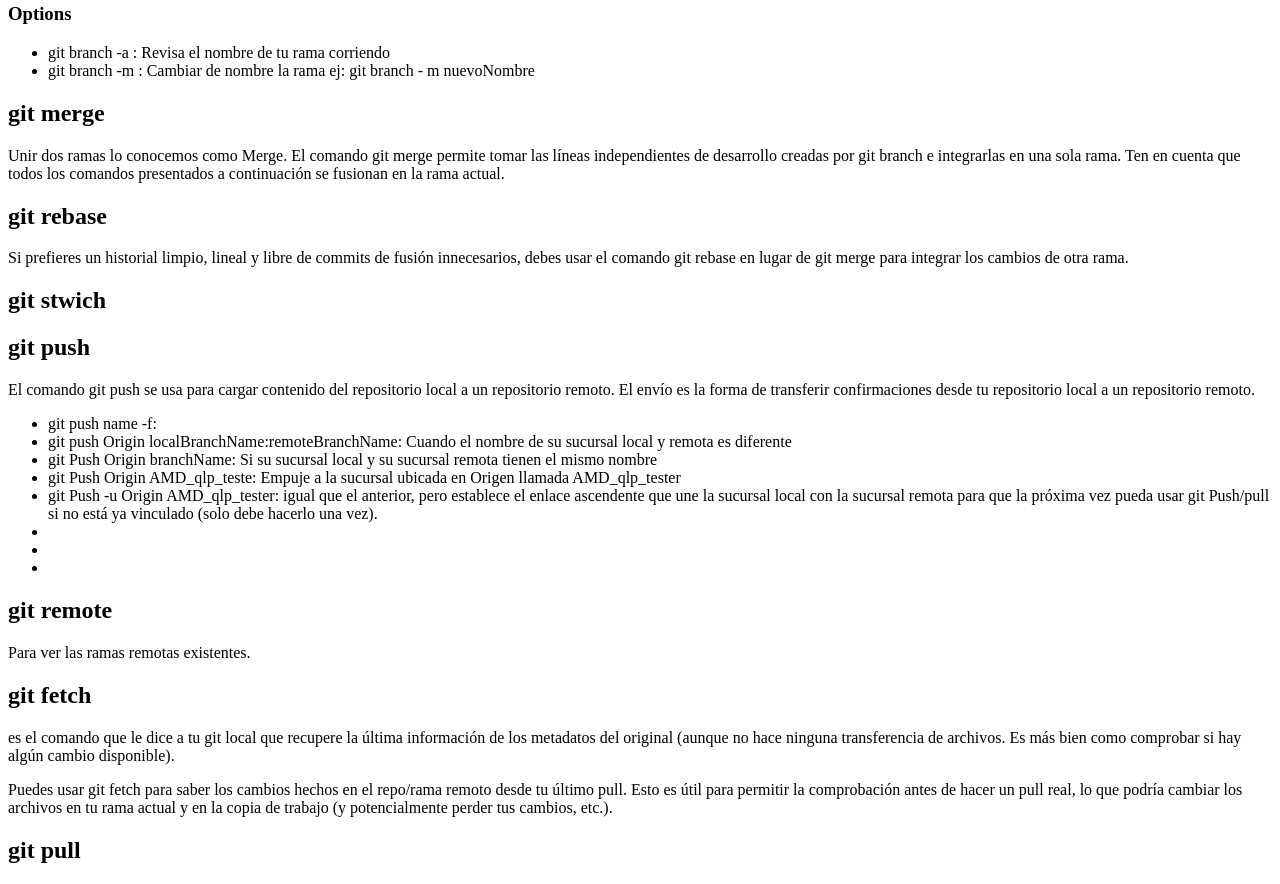
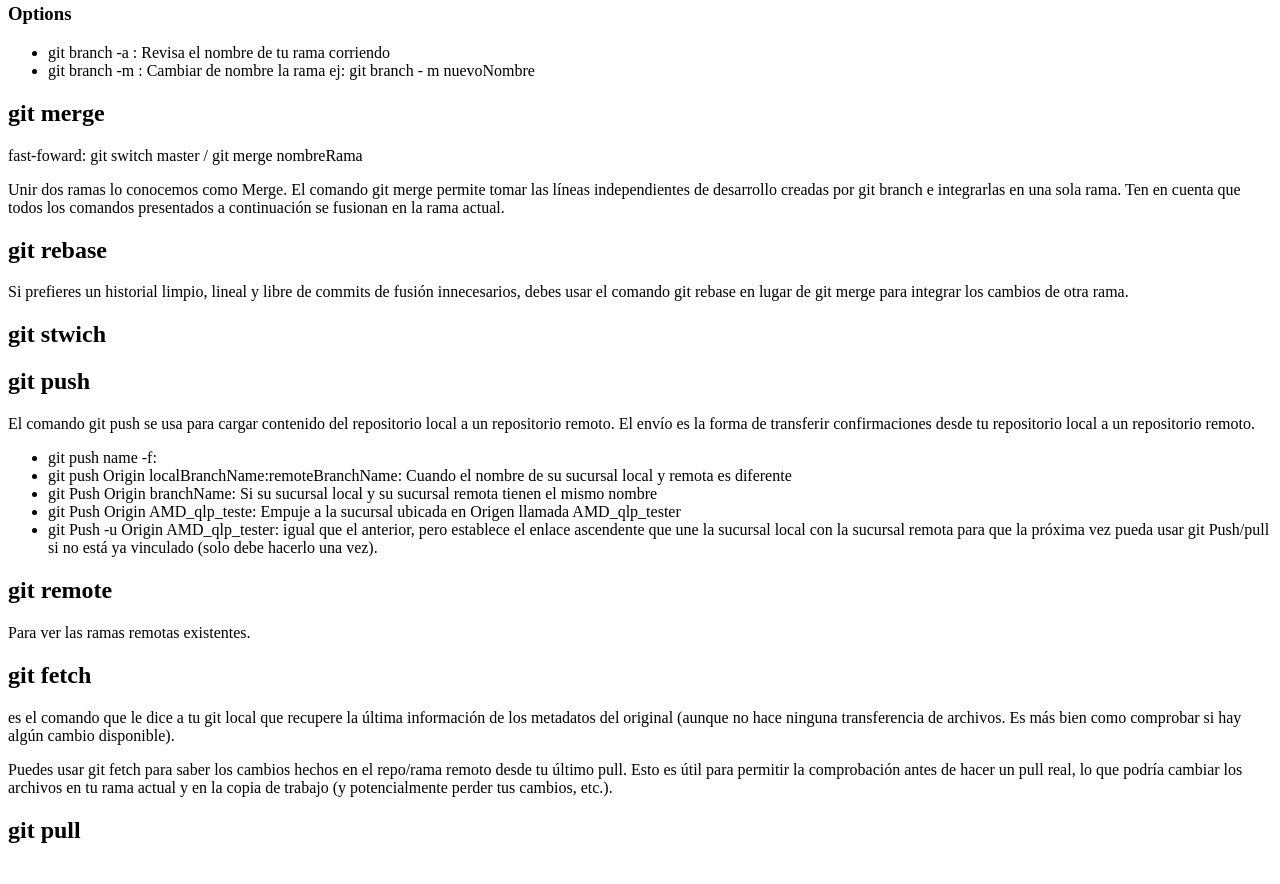
Before and after one commit to AlexMonz/Git_summary, a plain HTML site: page index.html in a window 1280 px wide. Shown: the part 1505-2389 px from the top of the page. Drawn offline with Linux system fonts and the light colour scheme.

Commit message:
fast-forward de master a alex

```diff
--- a/index.html
+++ b/index.html
@@ -111,6 +111,7 @@
       </ul>
     </p>
     <h2>git merge</h2>
+    <p>fast-foward: git switch master / git merge nombreRama</p>
     <p>
       Unir dos ramas lo conocemos como Merge. El comando git merge permite tomar las líneas independientes de desarrollo creadas por git branch e integrarlas en una sola rama.
       Ten en cuenta que todos los comandos presentados a continuación se fusionan en la rama actual.
@@ -132,9 +133,6 @@
       <li>git Push Origin AMD_qlp_teste: Empuje a la sucursal ubicada en Origen llamada AMD_qlp_tester </li>
       <li>git Push -u Origin AMD_qlp_tester: igual que el anterior, pero establece el enlace ascendente que une la sucursal local con la sucursal remota para que
         la próxima vez pueda usar git Push/pull si no está ya vinculado (solo debe hacerlo una vez).</li>
-      <li> </li>
-      <li> </li>
-      <li> </li>
     </ul>
     <h2>git remote</h2>
     <p>
```
